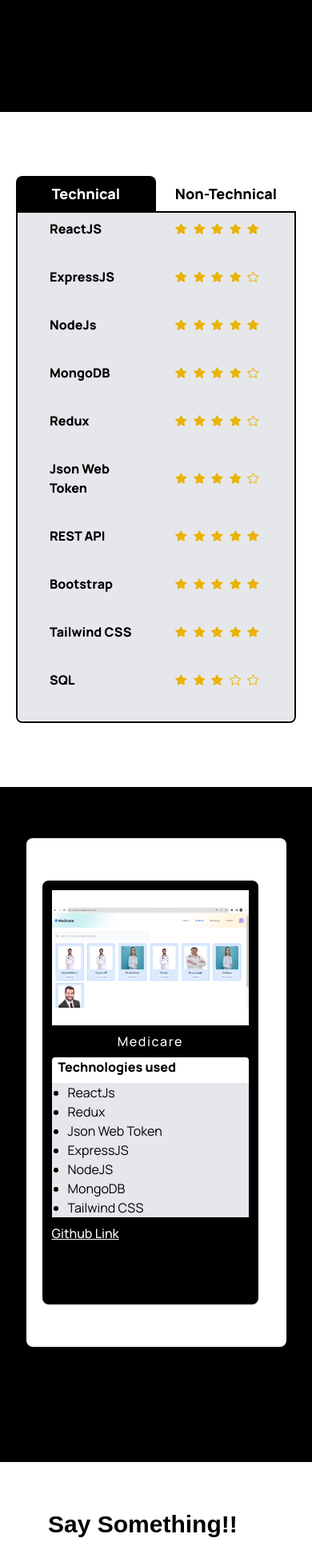
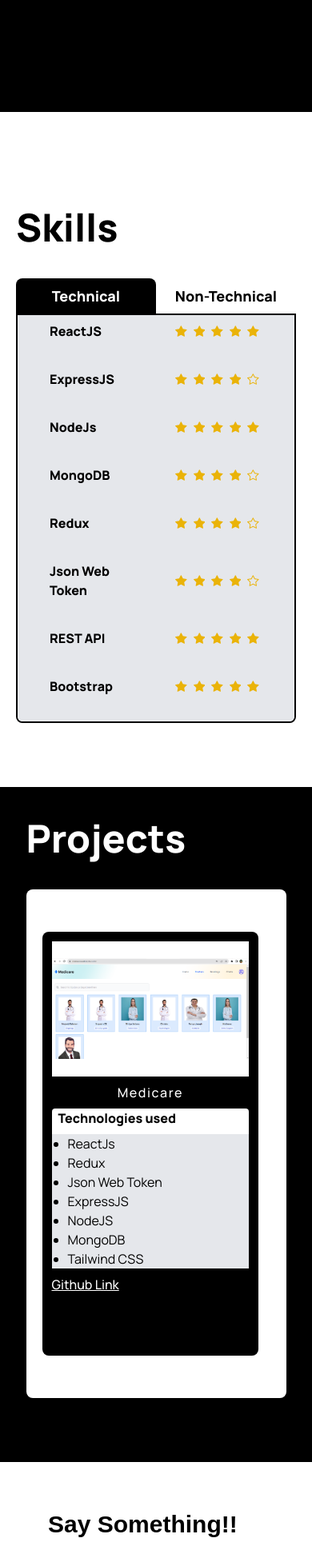
Before and after one commit to nirajcs/my-website, a React (Vite) app: page / in a window 390 px wide. Shown: the part 760-2708 px from the top of the page at 80% size. Built offline with nearby package versions, Linux system fonts and the light colour scheme; a web font is replaced by a local one.

Commit message:
Page heading for  phone size

```diff
--- a/src/App.jsx
+++ b/src/App.jsx
@@ -28,7 +28,7 @@ function App() {
         </section>
       </Element>
       <Element name='projects'>
-        <section className='h-screen bg-primaryColor flex justify-center items-center pb-20'>
+        <section className='h-screen bg-primaryColor flex flex-col justify-center items-center pb-20'>
           <Projects/>
         </section>
       </Element>
--- a/src/components/Projects.jsx
+++ b/src/components/Projects.jsx
@@ -14,6 +14,8 @@ const Projects = () => {
   },[])
 
   return (
+    <>
+      <div className='w-5/6 my-10 md:hidden'><h2 className='text-5xl font-bold text-white'>Projects</h2></div>
       <div className="h-5/6 w-5/6 bg-white rounded-lg flex flex-nowrap overflow-x-auto items-center">
         {projects.map((project, index) => (
           <div
@@ -57,6 +59,7 @@ const Projects = () => {
           </div>
         ))}
       </div>
+    </>
   );
 };
 
--- a/src/components/Skills.jsx
+++ b/src/components/Skills.jsx
@@ -19,6 +19,7 @@ const Skills = () => {
 
   return (
     <>
+      <div className='w-full my-10 md:hidden'><h2 className='text-5xl font-bold'>Skills</h2></div>
       <div className='flex justify-between w-full'>
         <div onClick={()=>{setTechView(true)}} className={`w-1/2 p-2 cursor-pointer text-center text-lg md:text-4xl font-bold rounded-tl-lg rounded-tr-lg ${techView ? 'bg-primaryColor text-white' : 'text-primaryColor'}`}><h2>Technical</h2></div>
         <div onClick={()=>{setTechView(false)}} className={`w-1/2 p-2 cursor-pointer text-center text-lg md:text-4xl font-bold rounded-tl-lg rounded-tr-lg ${techView ? 'text-primaryColor' : 'bg-primaryColor text-white'}`}><h2>Non-Technical</h2></div>
```
Lines whose indentation alone changed are shown as unchanged.
